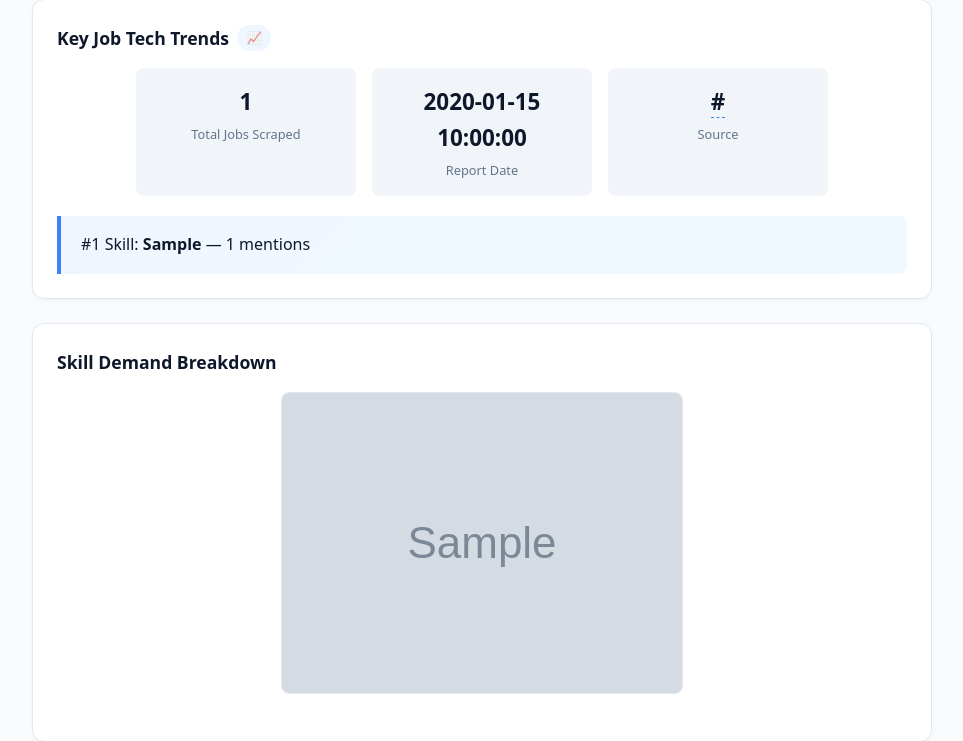
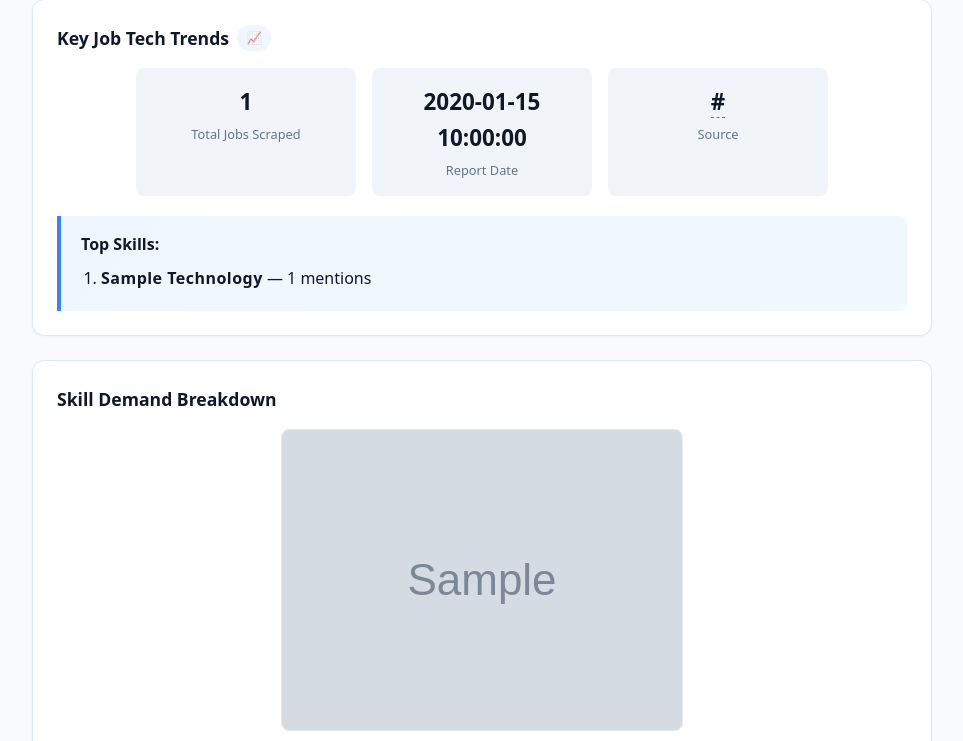
Before and after one commit to Illya-Maznitskiy/job-tech-trends, a Python web app: template analytics/templates/index.html in a window 1280 px wide. Shown: the part 198-939 px from the top of the page, without its empty margins (158-1121 px from the left). Run offline with Jinja, Linux system fonts and the light colour scheme; the template is opened without the code that fills it: most values are stand-ins (such as "Sample title", 1, 10 or a date in 2020); grey boxes marked "Sample" are stand-in pictures.

Commit message:
Show top 3 skills in HTML page

```diff
--- a/analytics/report_generator.py
+++ b/analytics/report_generator.py
@@ -26,8 +26,7 @@ def get_report_data() -> dict:
     total_jobs = len(pandas.read_csv(SCRAPING_OUTPUT_FILE))
     run_date = datetime.now().strftime("%d-%m-%Y")
     scraped_url = DOU_UA_URL
-    top_skill = output_data.iloc[0]["Technology"]
-    top_skill_count = output_data.iloc[0]["Count"]
+    top_skills = output_data.head(3).to_dict("records")
     ai_summary = analyze_market_with_ai()
     plot_filename = Path(VISUALIZATION_OUTPUT_FILE).name
 
@@ -35,8 +34,7 @@ def get_report_data() -> dict:
         "total_jobs": total_jobs,
         "run_date": run_date,
         "scraped_url": scraped_url,
-        "top_skill": top_skill,
-        "top_skill_count": top_skill_count,
+        "top_skills": top_skills,
         "ai_summary": ai_summary,
         "plot_filename": plot_filename,
     }
--- a/analytics/templates/index.html
+++ b/analytics/templates/index.html
@@ -98,6 +98,17 @@
             font-weight: 500;
             overflow-wrap: anywhere;
         }
+        .highlight ol {
+            margin: 0.5rem 0 0 1.25rem;
+            font-weight: 400;
+        }
+        .highlight li { margin-bottom: 0.25rem; }
+        .skill-name {
+            font-weight: 700;
+            text-transform: capitalize;
+            letter-spacing: 0.03em;
+            color: var(--primary);
+        }
 
         .chart-wrap {
             text-align: center;
@@ -171,7 +182,12 @@
             </div>
         </div>
         <div class="highlight">
-            #1 Skill: <strong>{{ top_skill }}</strong> — {{ top_skill_count }} mentions
+            <strong>Top Skills:</strong>
+            <ol>
+            {% for skill in top_skills %}
+                <li><span class="skill-name">{{ skill.Technology }}</span> — {{ skill.Count }} mentions</li>
+            {% endfor %}
+            </ol>
         </div>
     </div>
 
```
Also changed, not shown: analytics/data/index.html (+22 -12 lines), analytics/tests/test_report_generator.py (+1 -2 lines).
